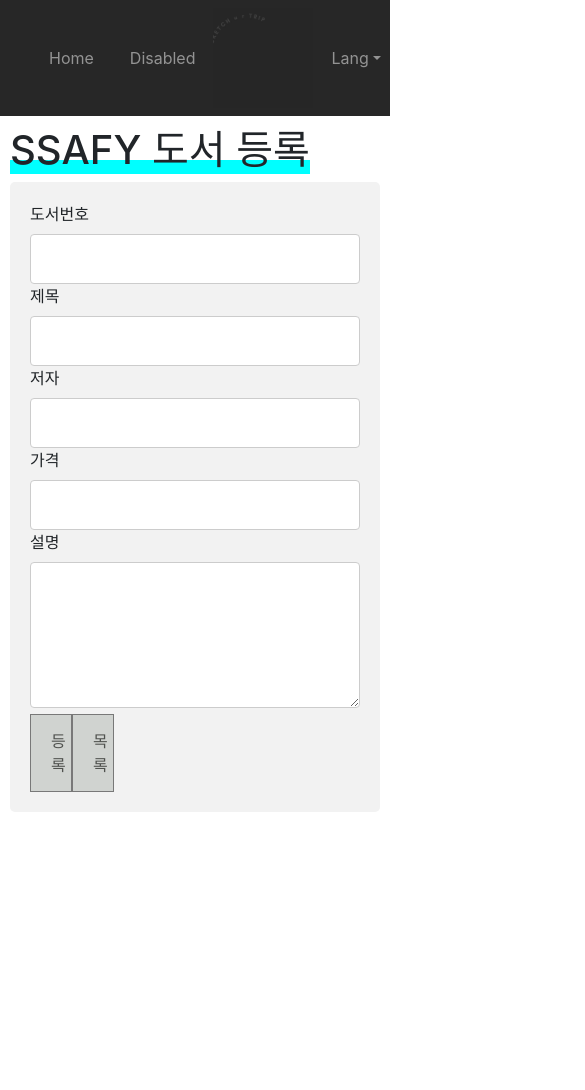
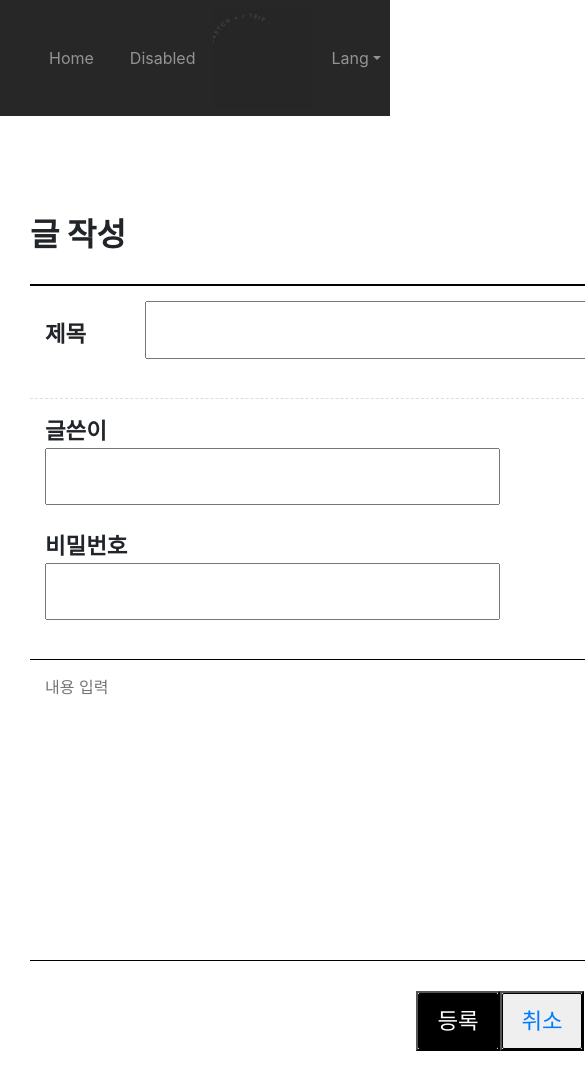
Before and after one commit to jjiione/Trip-sKetch-front, a Vue app in the folder trip-sketch/: page /board/create in a window 390 px wide. Shown: the top 1090 px of the page, 585 px wide, since content can reach past the window. Before the commit the page ends 844 px from the top, so only its background shows below. Built offline with nearby package versions, Linux system fonts and the light colour scheme.

Commit message:
:lipstick: [Style] Board CSS 변경 및 내용 재구성

```diff
--- a/trip-sketch/src/components/board/BoardCreate.vue
+++ b/trip-sketch/src/components/board/BoardCreate.vue
@@ -1,21 +1,48 @@
 <template>
+  <div class="board_wrap">
     <div class="regist">
-		<h1 class="underline">SSAFY 도서 등록</h1>
+      <div class="board_title"><h2 style="font-weight: bold">글 작성</h2></div>
       <div class="regist_form">
-			<label for="isbn">도서번호</label>
-			<input type="text" id="isbn" ref="isbn" v-model="article.isbn" /><br />
-			<label for="title">제목</label>
-			<input type="text" id="title" ref="title" v-model="article.title" /><br />
-			<label for="author">저자</label>
-			<input type="text" id="author" ref="author" v-model="article.author" /><br />
-			<label for="price">가격</label>
-			<input type="text" id="price" ref="price" v-model="article.price" /><br />
-			<label for="content">설명</label>
-			<br />
-			<textarea id="content" ref="content" cols="35" rows="5" v-model="article.desc"></textarea
-			><br />
-			<button @click="checkValue">등록</button>
-			<button @click="moveList">목록</button>
+        <div class="board_write_wrap">
+          <div class="board_write">
+            <div class="title">
+              <dl>
+                <dt for="isbn">제목</dt>
+                <dd><input type="text" id="isbn" ref="isbn" v-model="article.isbn" /></dd>
+              </dl>
+            </div>
+            <div class="info">
+              <dl>
+                <dt>글쓴이</dt>
+                <dd><input type="text" id="title" ref="title" v-model="article.title" /></dd>
+              </dl>
+              <dl>
+                <dt>비밀번호</dt>
+                <dd><input type="text" id="author" ref="author" v-model="article.author" /></dd>
+              </dl>
+            </div>
+            <div class="cont">
+              <textarea
+                class="cont"
+                placeholder="내용 입력"
+                id="content"
+                ref="content"
+                cols="35"
+                rows="5"
+                v-model="article.desc"
+              ></textarea>
+            </div>
+          </div>
+          <div class="bt_wrap">
+            <button @click="checkValue">
+              <a href="#" class="on">등록</a>
+            </button>
+            <button @click="moveList">
+              <a href="#">취소</a>
+            </button>
+          </div>
+        </div>
+      </div>
     </div>
   </div>
 </template>
@@ -29,7 +56,7 @@
         isbn: "",
         title: "",
         author: "",
-				price: "",
+        hit: "",
         desc: "",
       },
     };
@@ -49,9 +76,6 @@
       err &&
         !this.article.author &&
         ((msg = "저자 입력해주세요"), (err = false), this.$refs.author.focus());
-			err &&
-				!this.article.price &&
-				((msg = "가격 입력해주세요"), (err = false), this.$refs.price.focus());
       err &&
         !this.article.desc &&
         ((msg = "설명 입력해주세요"), (err = false), this.$refs.content.focus());
--- a/trip-sketch/src/components/board/BoardDelete.vue
+++ b/trip-sketch/src/components/board/BoardDelete.vue
@@ -26,7 +26,7 @@
 	methods: {
 		moveList() {
 			console.log("글목록 보러가자!!!");
-			this.$router.push({ path: "boardlist" });
+			this.$router.push({ path: "list" });
 		},
 	},
 };
--- a/trip-sketch/src/components/board/BoardList.vue
+++ b/trip-sketch/src/components/board/BoardList.vue
@@ -1,12 +1,10 @@
 <template>
-	<div>
-		<h1 class="underline">도서 목록</h1>
-		<div style="text-align: right">
-			<button @click="movePage">도서 등록</button>
-		</div>
-		<div v-if="articles.length">
-			<table id="article-list">
-				<colgroup>
+	<div class="board_wrap">
+		<div class="board_title">
+			<h1 style="font-weight: bold;">공지사항</h1></div>
+		<div class="board_list_wrap" v-if="articles.length" >
+			<table class="board_list" id="article-list">
+				<colgroup >
 					<col style="width: 5%" />
 					<col style="width: 65%" />
 					<col style="width: 10%" />
@@ -14,30 +12,45 @@
 					<col style="width: 15%" />
 				</colgroup>
 				<thead>
-					<tr>
-						<th>글번호</th>
-						<th>도서 번호</th>
-						<th>제목</th>
-						<th>저자</th>
-						<th>가격</th>
+					<tr class="top">
+						<th class="num">번호</th>
+						<th class="title">제목</th>
+						<th class="writer">글쓴이</th>
+						<th class="date">작성일</th>
+						<th class="count">조회</th>
 					</tr>
 				</thead>
 				<tbody>
 					<tr v-for="(article, idx) in articles" :key="idx">
-						<td>{{ idx + 1 }}</td>
-						<td>
-							<router-link :to="{ name: 'articleview', params: { isbn: article.isbn } }">{{
+						<td class="num">{{ idx + 1 }}</td>
+						<td class="title">
+							<router-link :to="{ name: 'boardview', params: { isbn: article.isbn } }">{{
 								article.isbn
 							}}</router-link>
 						</td>
-						<td>{{ article.title }}</td>
-						<td>{{ article.author }}</td>
-						<td>{{ article.price | formatPrice }}</td>
+						<td class="writer">{{ article.title }}</td>
+						<td class="date">{{ article.author }}</td>
+						<td class="count">{{ article.price | formatPrice }}</td>
 					</tr>
 				</tbody>
 			</table>
+            <div class="board_page">
+                <a href="#" class="bt first">&lt;&lt;</a>
+                <a href="#" class="bt prev">&lt;</a>
+                <a href="#" class="num on">1</a>
+                <a href="#" class="num">2</a>
+                <a href="#" class="num">3</a>
+                <a href="#" class="num">4</a>
+                <a href="#" class="num">5</a>
+                <a href="#" class="bt next">></a>
+                <a href="#" class="bt last">>></a>
+            </div>
 		</div>
 		<div class="text-center" v-else>게시글이 없습니다.</div>
+            <div class="bt_wrap">
+			<button><a class="on" @click="movePage" >글 작성</a></button>
+                <!--<a href="#">수정</a>-->
+            </div>
 	</div>
 </template>
 
@@ -69,4 +82,6 @@
 };
 </script>
 
-<style></style>
+<style>
+
+</style>
--- a/trip-sketch/src/components/board/BoardModify.vue
+++ b/trip-sketch/src/components/board/BoardModify.vue
@@ -1,21 +1,45 @@
 <template>
+  <div class="board_wrap">
     <div class="regist">
-		<h1 class="underline">SSAFY 도서 수정</h1>
-		<div class="regist_form">
-			<label for="isbn">도서번호</label>
-			<input type="text" id="isbn" v-model="article[0].isbn" ref="isbn" /><br />
-			<label for="title">제목</label>
-			<input type="text" id="title" v-model="article[0].title" ref="title" /><br />
-			<label for="author">저자</label>
-			<input type="text" id="author" v-model="article[0].author" ref="author" /><br />
-			<label for="price">가격</label>
-			<input type="text" id="price" v-model="article[0].price" ref="price" /><br />
-			<label for="content">설명</label>
-			<br />
-			<textarea id="content" v-model="article[0].desc" ref="content" cols="35" rows="5"></textarea
+      <div class="board_title">
+        <h1 style="font-weight: bold">공지사항</h1>
+      </div>
+      <div class="board_write_wrap">
+        <div class="board_write">
+          <div class="title">
+            <dt>제목</dt>
+            <dd>
+              <input type="text" id="isbn" v-model="article[0].isbn" ref="isbn" />
+            </dd>
+          </div>
+          <div class="info">
+            <dl>
+              <dt>글쓴이</dt>
+              <dd>
+                <input type="text" id="title" v-model="article[0].title" ref="title" />
+              </dd>
+            </dl>
+            <dl>
+              <dt>비밀번호</dt>
+              <dd><input type="text" id="author" v-model="article[0].author" ref="author" /></dd>
+            </dl>
+          </div>
+          <div class="cont">
+            <textarea
+              id="content"
+              v-model="article[0].desc"
+              ref="content"
+              cols="35"
+              rows="5"
+            ></textarea
             ><br />
-			<button @click="checkValue">수정</button>
-			<button @click="moveList">목록</button>
+          </div>
+        </div>
+        <div class="bt_wrap">
+          <button @click="checkValue"><a href="#" class="on">수정</a></button>
+          <button @click="moveList"><a href="#">목록</a></button>
+        </div>
+      </div>
     </div>
   </div>
 </template>
@@ -44,9 +68,6 @@
       err &&
         !this.article[0].author &&
         ((msg = "저자 입력해주세요"), (err = false), this.$refs.author.focus());
-			err &&
-				!this.article[0].price &&
-				((msg = "가격 입력해주세요"), (err = false), this.$refs.price.focus());
       err &&
         !this.article[0].desc &&
         ((msg = "설명 입력해주세요"), (err = false), this.$refs.content.focus());
--- a/trip-sketch/src/components/board/BoardView.vue
+++ b/trip-sketch/src/components/board/BoardView.vue
@@ -1,25 +1,42 @@
 <template>
+    <div class="board_wrap">
 	<div class="regist">
-		<h1 class="underline">SSAFY 도서 정보</h1>
-		<div class="regist_form">
-			<label> 도서번호</label>
-			<div class="view">{{ article[0].isbn }}</div>
-			<label> 도서명</label>
-			<div class="view">{{ article[0].title }}</div>
-			<label> 저자</label>
-			<div class="view">{{ article[0].author }}</div>
-			<label> 가격</label>
-			<div class="view">{{ article[0].price }}</div>
-			<label> 설명</label>
-			<div class="view">{{ article[0].desc }}</div>
-
-			<div style="padding-top: 15px">
-				<button class="btn" @click="moveModifyBoard">수정</button>
-				<button class="btn" @click="deleteBoard">삭제</button>
-				<button class="btn" @click="moveList">목록</button>
-			</div>
+        <div class="board_title">
+		<h2 style="font-weight: bold;">공지사항</h2>
+        </div>
+        <div class="board_view_wrap">
+		<div class="board_view">
+                <div class="title">
+					{{ article[0].title }}
+                </div>
+                <div class="info">
+                    <dl>
+                        <dt>번호</dt>
+                        <dd>{{ article[0].isbn }}</dd>
+                    </dl>
+                    <dl>
+                        <dt>글쓴이</dt>
+                        <dd>{{ article[0].author }}</dd>
+                    </dl>
+                    <dl>
+                        <dt>작성일</dt>
+                        <dd>2021.1.16</dd>
+                    </dl>
+                    <dl>
+                        <dt>조회</dt>
+                        <dd>33</dd>
+                    </dl>
+                </div>
+			<div class="cont">{{ article[0].desc }}</div>
 		</div>
+            <div class="bt_wrap">
+				<button class="btn" @click="deleteBoard"><a href="#" class="on">삭제</a></button>
+				<button class="btn" @click="moveList"><a href="#" class="on">목록</a></button>
+                <button class="btn" @click="moveModifyBoard"><a href="#">수정</a></button>
+            </div>
+        </div>
 	</div>
+    </div>
 </template>
 
 <script>
--- a/trip-sketch/src/views/BoardView.vue
+++ b/trip-sketch/src/views/BoardView.vue
@@ -11,7 +11,369 @@
 </script>
 
 <style>
-.underline {
+@media (max-width: 1000px) {
+    .board_wrap {
+        width: 100%;
+        min-width: 320px;
+        padding: 0 30px;
+        box-sizing: border-box;
+    }
+
+    .board_list .num,
+    .board_list .writer,
+    .board_list .count {
+        display: none;
+    }
+
+    .board_list .date {
+        width: 40%;
+    }
+
+    .board_list .title {
+        text-indent: 10px;
+    }
+
+    .board_list .top .title {
+        text-indent: 0;
+    }
+
+    .board_page a {
+        width: 26px;
+        height: 26px;
+    }
+
+    .board_page a.bt {
+        padding-top: 7px;
+    }
+
+    .board_page a.num {
+        padding-top: 6px;
+    }
+
+    .board_view .info dl {
+        width: 50%;
+        padding: 0;
+    }
+
+    .board_view .info dl:nth-child(-n+2) {
+        margin-bottom: 5px;
+    }
+
+    .board_view .info dl::before {
+        display: none;
+    }
+
+    .board_view .info dl dt,
+    .board_view .info dl dd {
+        font-size: 1.2rem;
+    }
+
+    .board_write .info dl {
+        width: 49%;
+    }
+
+    .board_write .info dl:first-child {
+        margin-right: 2%;
+    }
+
+    .board_write .title dt,
+    .board_write .info dt {
+        display: none;
+    }
+
+    .board_write .title dd,
+    .board_write .info dd {
+        width: 100%;
+    }
+
+    .board_write .title input[type="text"],
+    .board_write .info input[type="text"],
+    .board_write .info input[type="password"] {
+        width: 100%;
+    }
+}
+
+* {
+    margin: 0;
+    padding: 0;
+}
+
+
+ul, li {
+    list-style: none;
+}
+
+a {
+    text-decoration: none;
+    color: inherit;
+}
+
+.board_wrap {
+    width: 1000px;
+    margin: 100px auto;
+}
+
+.board_title {
+    margin-bottom: 30px;
+}
+
+.board_title strong {
+    font-size: 3rem;
+}
+
+.board_title p {
+    margin-top: 5px;
+    font-size: 1.4rem;
+}
+
+.bt_wrap {
+    margin-top: 30px;
+    text-align: center;
+    font-size: 0;
+}
+
+.bt_wrap a {
+    display: inline-block;
+    min-width: 80px;
+    margin-left: 10px;
+    padding: 10px;
+    border: 1px solid #000;
+    border-radius: 2px;
+    font-size: 1.4rem;
+}
+
+.bt_wrap a:first-child {
+    margin-left: 0;
+}
+
+.bt_wrap a.on {
+    background: #000;
+    color: #fff;
+}
+
+.board_list {
+    width: 100%;
+    border-top: 2px solid #000;
+}
+
+.board_list > div {
+    border-bottom: 1px solid #ddd;
+    font-size: 0;
+}
+
+.board_list > div.top {
+    border-bottom: 1px solid #999;
+}
+
+.board_list > div:last-child {
+    border-bottom: 1px solid #000;
+}
+
+.board_list > div > div {
+    display: inline-block;
+    padding: 15px 0;
+    text-align: center;
+    font-size: 1.4rem;
+}
+
+.board_list > div.top > div {
+    font-weight: 600;
+}
+
+.board_list .num {
+    width: 10%;
+}
+
+.board_list .title {
+    width: 60%;
+    text-align: left;
+}
+
+.board_list .top .title {
+    text-align: center;
+}
+
+.board_list .writer {
+    width: 10%;
+}
+
+.board_list .date {
+    width: 10%;
+}
+
+.board_list .count {
+    width: 10%;
+}
+
+.board_page {
+    margin-top: 30px;
+    text-align: center;
+    font-size: 0;
+}
+
+.board_page a {
+    display: inline-block;
+    width: 32px;
+    height: 32px;
+    box-sizing: border-box;
+    vertical-align: middle;
+    border: 1px solid #ddd;
+    border-left: 0;
+    line-height: 100%;
+}
+
+.board_page a.bt {
+    padding-top: 10px;
+    font-size: 1.2rem;
+    letter-spacing: -1px;
+}
+
+.board_page a.num {
+    padding-top: 9px;
+    font-size: 1.4rem;
+}
+
+.board_page a.num.on {
+    border-color: #000;
+    background: #000;
+    color: #fff;
+}
+
+.board_page a:first-child {
+    border-left: 1px solid #ddd;
+}
+
+.board_view {
+    width: 100%;
+    border-top: 2px solid #000;
+}
+
+.board_view .title {
+    padding: 20px 15px;
+    border-bottom: 1px dashed #ddd;
+    font-size: 2rem;
+}
+
+.board_view .info {
+    padding: 15px;
+    border-bottom: 1px solid #999;
+    font-size: 0;
+}
+
+.board_view .info dl {
+    position: relative;
+    display: inline-block;
+    padding: 0 20px;
+}
+
+.board_view .info dl:first-child {
+    padding-left: 0;
+}
+
+.board_view .info dl::before {
+    content: "";
+    position: absolute;
+    top: 1px;
+    left: 0;
+    display: block;
+    width: 1px;
+    height: 13px;
+    background: #ddd;
+}
+
+.board_view .info dl:first-child::before {
+    display: none;
+}
+
+.board_view .info dl dt,
+.board_view .info dl dd {
+    display: inline-block;
+    font-size: 1.4rem;
+}
+
+.board_view .info dl dd {
+    margin-left: 10px;
+    color: #777;
+}
+
+.board_view .cont {
+    padding: 15px;
+    border-bottom: 1px solid #000;
+    line-height: 160%;
+    font-size: 1.4rem;
+}
+
+.board_write {
+    border-top: 2px solid #000;
+}
+
+.board_write .title,
+.board_write .info {
+    padding: 15px;
+}
+
+.board_write .info {
+    border-top: 1px dashed #ddd;
+    border-bottom: 1px solid #000;
+    font-size: 0;
+}
+
+.board_write .title dl {
+    font-size: 0;
+}
+
+.board_write .info dl {
+    display: inline-block;
+    width: 50%;
+    vertical-align: middle;
+}
+
+.board_write .title dt,
+.board_write .title dd,
+.board_write .info dt,
+.board_write .info dd {
+    display: inline-block;
+    vertical-align: middle;
+    font-size: 1.4rem;
+}
+
+.board_write .title dt,
+.board_write .info dt {
+    width: 100px;
+}
+
+.board_write .title dd {
+    width: calc(100% - 100px);
+}
+
+.board_write .title input[type="text"],
+.board_write .info input[type="text"],
+.board_write .info input[type="password"] {
+    padding: 10px;
+    box-sizing: border-box;
+}
+
+.board_write .title input[type="text"] {
+    width: 80%;
+}
+
+.board_write .cont {
+    border-bottom: 1px solid #000;
+}
+
+.board_write .cont textarea {
+    display: block;
+    width: 100%;
+    height: 300px;
+    padding: 15px;
+    box-sizing: border-box;
+    border: 0;
+    resize: vertical;
+}
+
+
+
+/* .underline {
 	display: inline-block;
 	background: linear-gradient(180deg, rgba(255, 255, 255, 0) 70%, cyan 30%);
 }
@@ -33,7 +395,6 @@
 label {
 	display: inline-block;
 	width: 80px;
-	float: left;
 }
 
 button,
@@ -78,5 +439,6 @@
 	border-radius: 5px;
 	background-color: #f2f2f2;
 	padding: 20px;
-}
+} */
+
 </style>
```
Also changed, not shown: 1 other file (tests, documents, lock files or other folders). Lines whose indentation alone changed are shown as unchanged.
